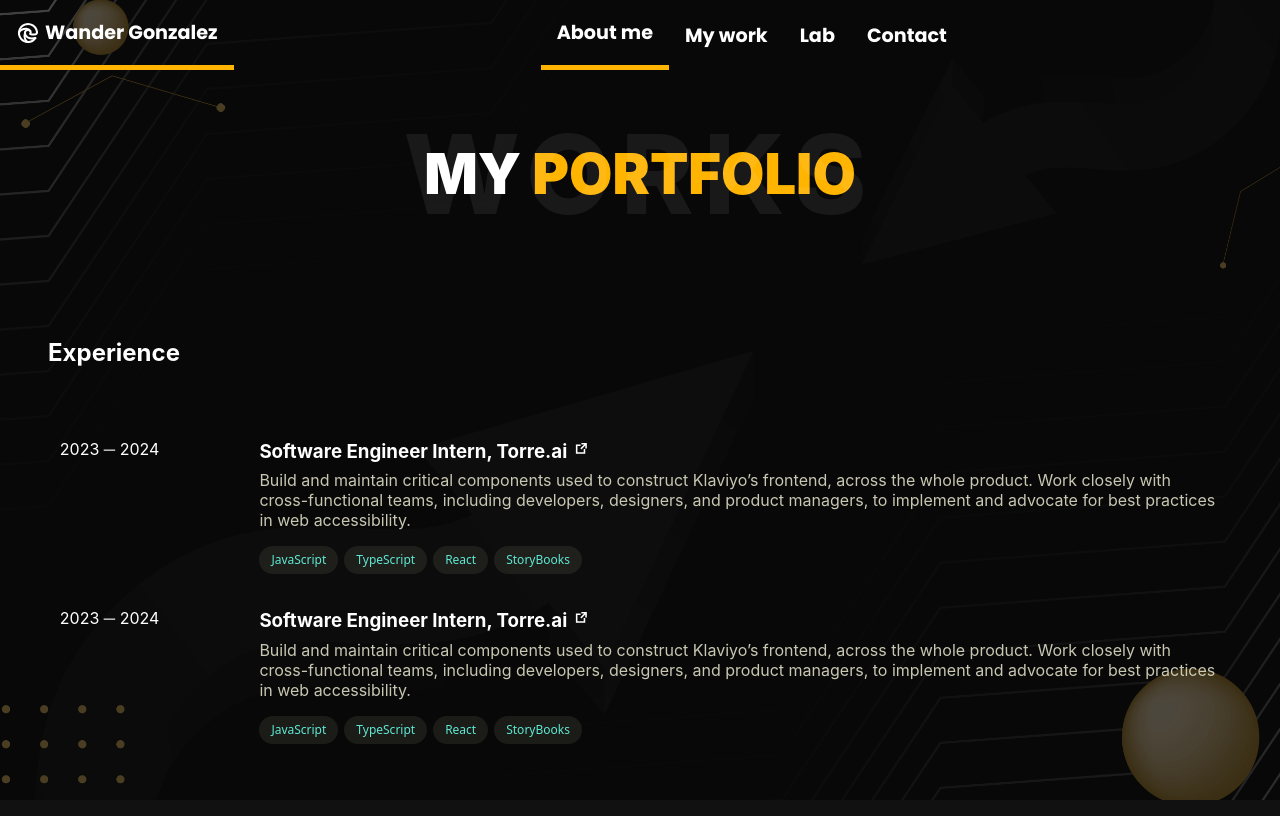
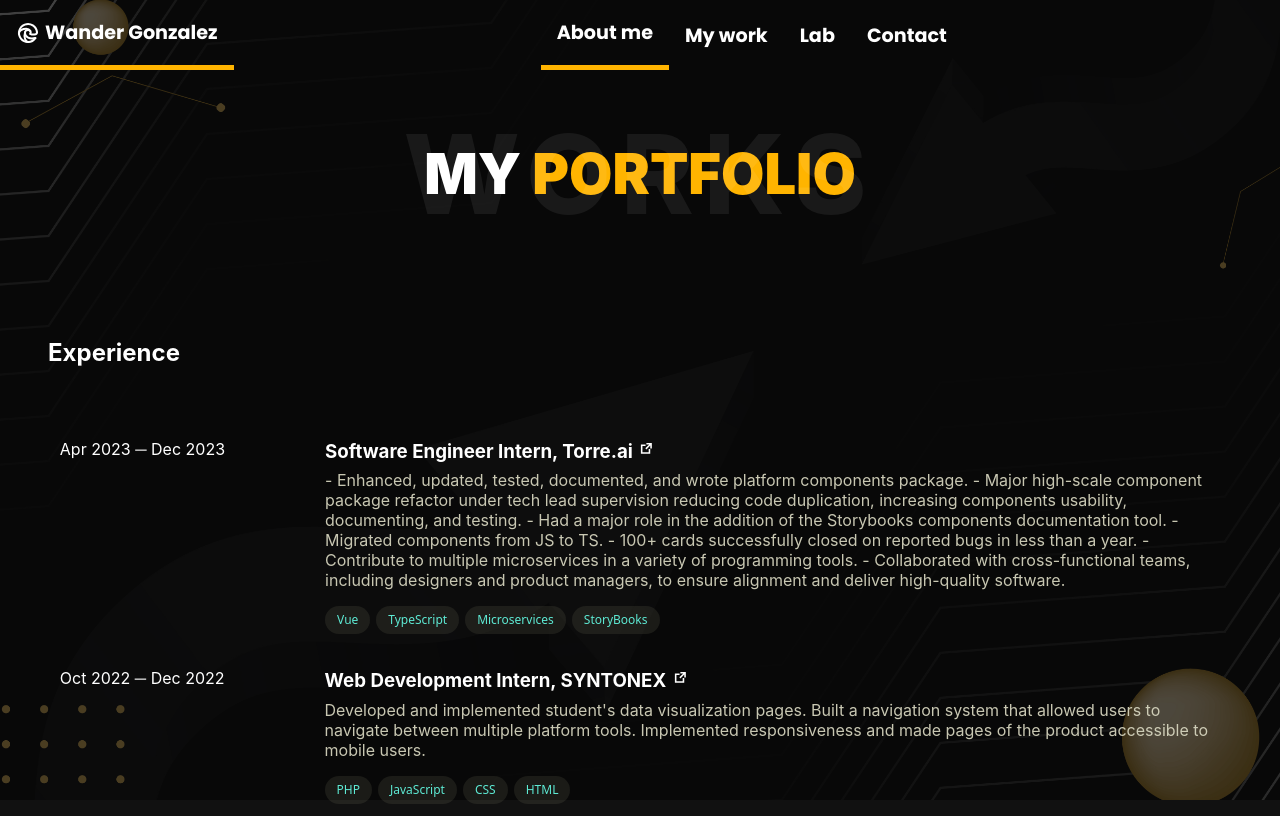
Before and after one commit to wandergithub/w-portfolio, a React (Create React App) app: page /work in a window 1280 px wide. Built offline with nearby package versions, Linux system fonts and the light colour scheme.

Commit message:
Add experience data

```diff
--- a/src/components/Work/Data/ProjectsList.js
+++ b/src/components/Work/Data/ProjectsList.js
@@ -2,20 +2,28 @@ const projects = [
   {
     title: 'Software Engineer Intern',
     company: 'Torre.ai',
-    from: '2023',
-    to: '2024',
-    description: 'Build and maintain critical components used to construct Klaviyo’s frontend, across the whole product. Work closely with cross-functional teams, including developers, designers, and product managers, to implement and advocate for best practices in web accessibility.',
-    tech: ['JavaScript', 'TypeScript', 'React', 'StoryBooks'],
-    linkToCompany: 'https://torre.ai',
+    from: 'Apr 2023',
+    to: 'Dec 2023',
+    description: `- Enhanced, updated, tested, documented, and wrote platform components package.
+    - Major high-scale component package refactor under tech lead supervision reducing code duplication, increasing components usability, documenting, and testing.
+    - Had a major role in the addition of the Storybooks components documentation tool.
+    - Migrated components from JS to TS.
+    - 100+ cards successfully closed on reported bugs in less than a year.
+    - Contribute to multiple microservices in a variety of programming tools.
+    - Collaborated with cross-functional teams, including designers and product managers, to ensure alignment and deliver high-quality software.`,
+    tech: ['Vue', 'TypeScript', 'Microservices', 'StoryBooks'],
+    linkToCompany: 'https://torre.ai/',
   },
   {
-    title: 'Software Engineer Intern',
-    company: 'Torre.ai',
-    from: '2023',
-    to: '2024',
-    description: 'Build and maintain critical components used to construct Klaviyo’s frontend, across the whole product. Work closely with cross-functional teams, including developers, designers, and product managers, to implement and advocate for best practices in web accessibility.',
-    tech: ['JavaScript', 'TypeScript', 'React', 'StoryBooks'],
-    linkToCompany: 'https://torre.ai',
+    title: 'Web Development Intern',
+    company: 'SYNTONEX',
+    from: 'Oct 2022',
+    to: 'Dec 2022',
+    description: `Developed and implemented student's data visualization pages.
+    Built a navigation system that allowed users to navigate between multiple platform tools.
+    Implemented responsiveness and made pages of the product accessible to mobile users.`,
+    tech: ['PHP', 'JavaScript', 'CSS', 'HTML'],
+    linkToCompany: '',
   },
 ];
 
--- a/src/components/Work/Work.js
+++ b/src/components/Work/Work.js
@@ -33,7 +33,7 @@ const Work = () => {
       <div className="project-container">
         {projects.map((item) => (
           <li className="project__item" key={item}>
-            <a href="httpe://Torre.ai" className="project_link" target="__blank">
+            <a href={item.linkToCompany} className="project_link" target={item.linkToCompany === '' ? '_self' : '_blank'} rel="noreferrer">
               <header>
                 <p>
                   {item.from}
```
